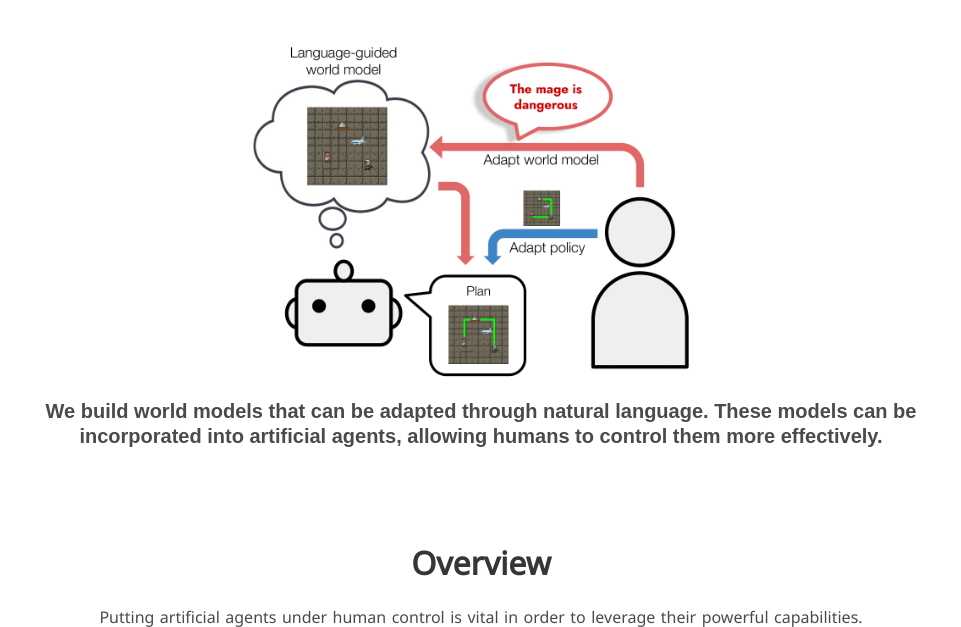
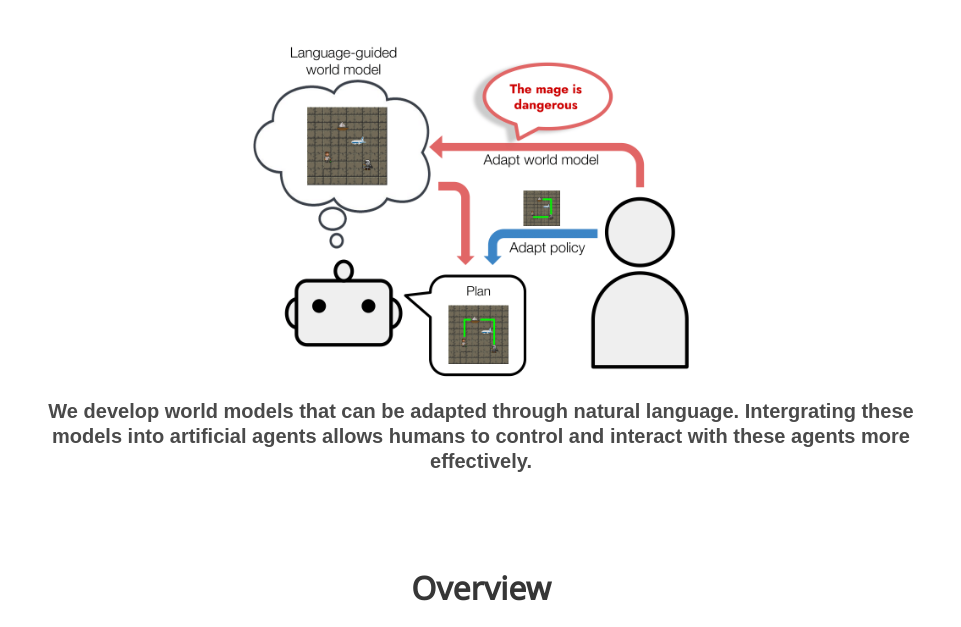
Before and after one commit to language-guided-world-model/language-guided-world-model.github.io, a plain HTML site: page index.html in a window 1280 px wide. Shown: the part 387-1014 px from the top of the page, without its empty margins (159-1120 px from the left). Drawn offline with nearby package versions, Linux system fonts and the light colour scheme; some icons are missing; a web font is replaced by a local one.

Commit message:
change tldr

```diff
--- a/index.html
+++ b/index.html
@@ -134,7 +134,7 @@
         <img src="static/images/application.png" alt="teaser" style="max-width: 50%">
         <!-- <source src="static/videos/banner_video.mp4" type="video/mp4"> -->
         <h2 class="subtitle">
-          <b> We build world models that can be adapted through natural language. These models can be incorporated into artificial agents, allowing humans to control them more effectively.</b>
+          <b> We develop world models that can be adapted through natural language. Intergrating these models into artificial agents allows humans to control and interact with these agents more effectively.</b>
         </h2>
       </div>
     </div>
```
